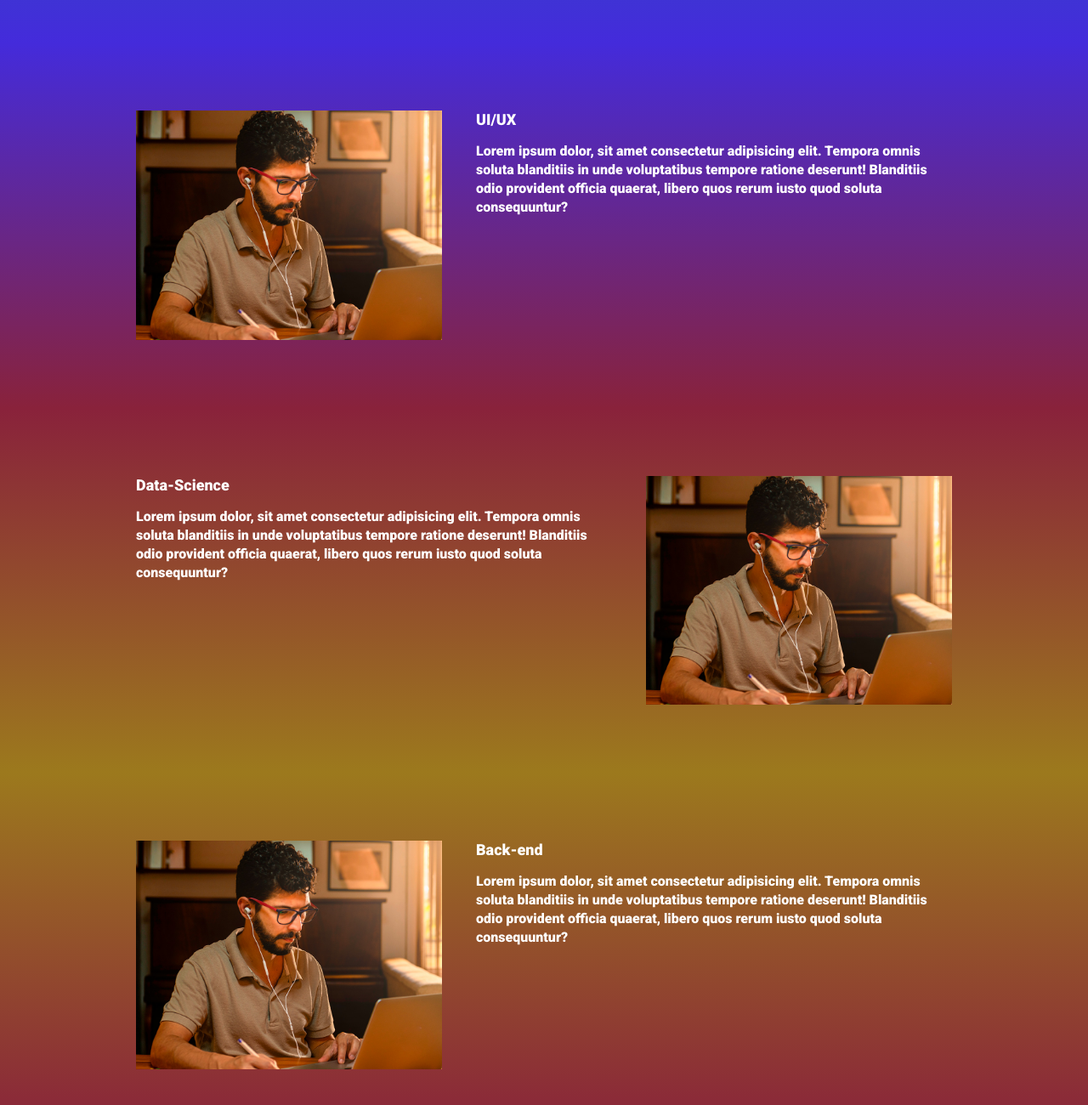
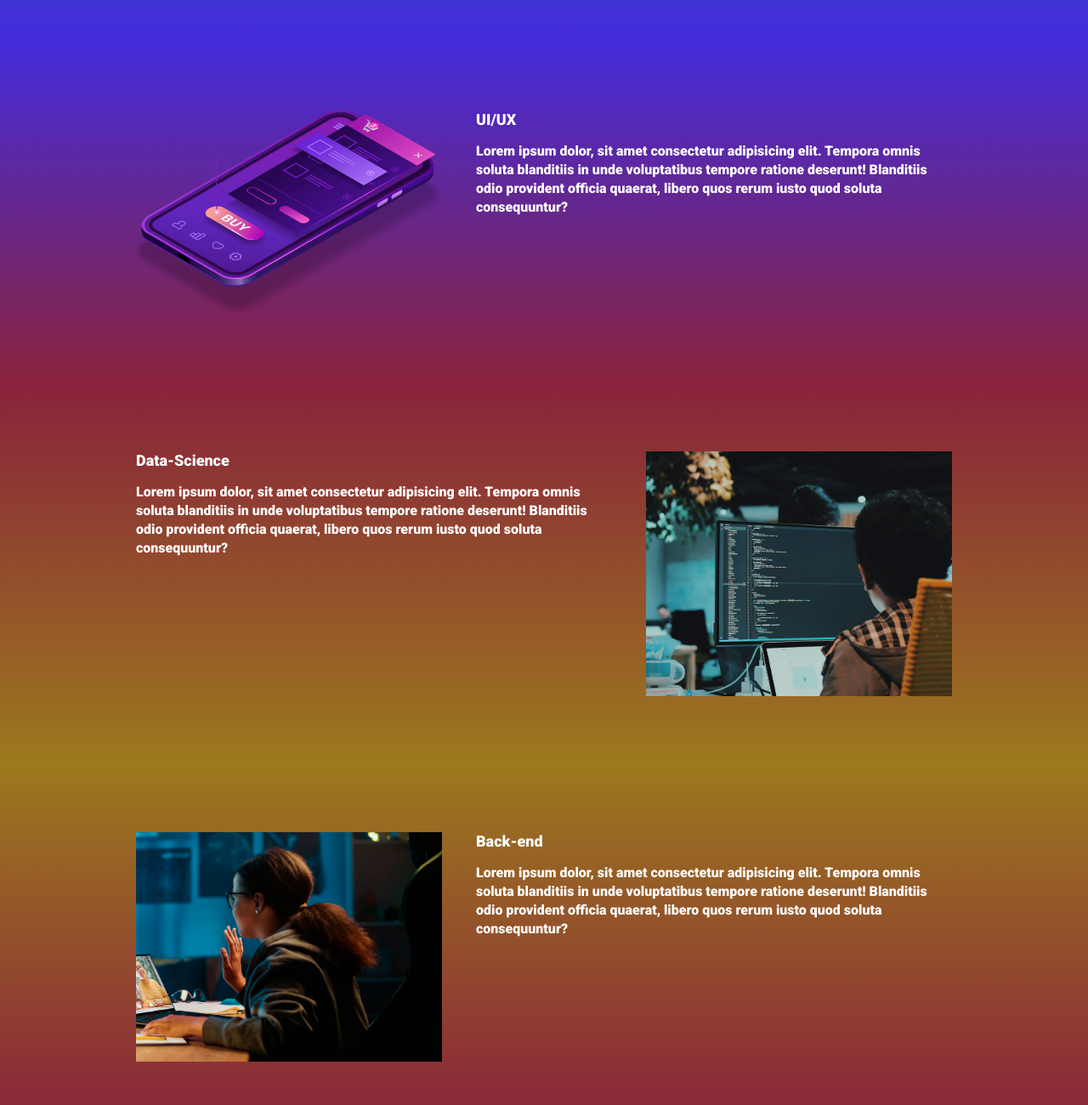
Before and after one commit to javsgithub/ebac_tech_talks, a website built with Parcel: page src/index.html in a window 1280 px wide. Shown: the part 940-2240 px from the top of the page at 85% size. Built offline with nearby package versions, Linux system fonts and the light colour scheme.

Commit message:
trocando imagens dos eventos

```diff
--- a/src/index.html
+++ b/src/index.html
@@ -53,7 +53,7 @@
                 <h2 class="event__details__title">UI/UX</h2>
                 <p class="event__details__description">Lorem ipsum dolor, sit amet consectetur adipisicing elit. Tempora omnis soluta blanditiis in unde voluptatibus tempore ratione deserunt! Blanditiis odio provident officia quaerat, libero quos rerum iusto quod soluta consequuntur?</p>
             </div>
-            <img class="event__image" src="./images/frontend.png" alt="Ux-ui">
+            <img class="event__image" src="./images/ui-ux.png" alt="Ux-ui">
         </div>
     </section>
     <section class="event event--data-science">
@@ -62,7 +62,7 @@
                 <h2 class="event__details__title">Data-Science</h2>
                 <p class="event__details__description">Lorem ipsum dolor, sit amet consectetur adipisicing elit. Tempora omnis soluta blanditiis in unde voluptatibus tempore ratione deserunt! Blanditiis odio provident officia quaerat, libero quos rerum iusto quod soluta consequuntur?</p>
             </div>
-            <img class="event__image" src="./images/frontend.png" alt="Data-science">
+            <img class="event__image" src="./images/data.png" alt="Data-science">
         </div>
     </section>
     <section class="event event--backend event--image-left">
@@ -71,7 +71,7 @@
                 <h2 class="event__details__title">Back-end</h2>
                 <p class="event__details__description">Lorem ipsum dolor, sit amet consectetur adipisicing elit. Tempora omnis soluta blanditiis in unde voluptatibus tempore ratione deserunt! Blanditiis odio provident officia quaerat, libero quos rerum iusto quod soluta consequuntur?</p>
             </div>
-            <img class="event__image" src="./images/frontend.png" alt="Backend">
+            <img class="event__image" src="./images/backend.png" alt="Backend">
         </div>
     </section>
     <script src="https://unpkg.com/aos@next/dist/aos.js"></script>
```
